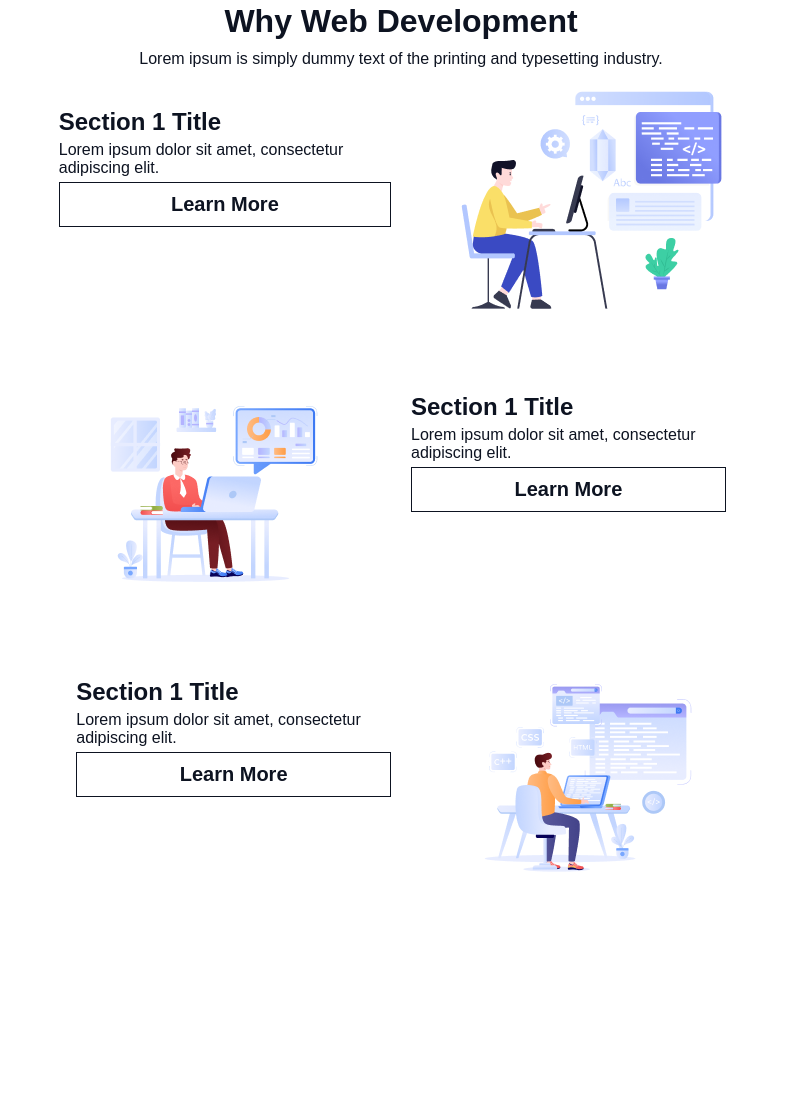
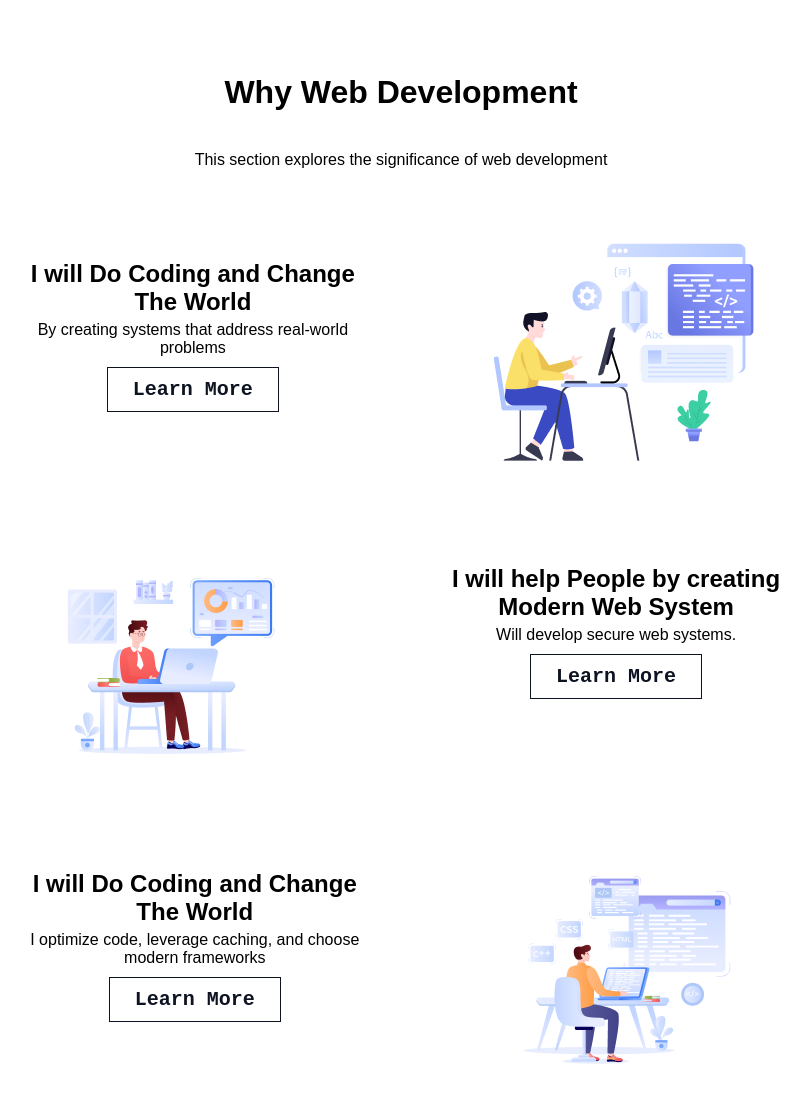
Before and after one commit to MusfiqurTuhin/PGH_Assignment1_Musfiqur, a plain HTML site: page index.html in a window 1280 px wide. Shown: the part 815-1918 px from the top of the page, without its empty margins (239-1049 px from the left). Before the commit the page ends 1753 px from the top, so only its background shows below. Drawn offline with Linux system fonts and the light colour scheme.

Commit message:
inspiration section added

```diff
--- a/index.html
+++ b/index.html
@@ -27,46 +27,61 @@
           <button class="contact-button">Contact with me</button>
         </div>
       </div>
-      <div class="container">
+      <div class="container" align="center">
+        <br>
+        <br>
         <div class="main-title">Why Web Development</div>
-        <div class="main-description">Lorem ipsum is simply dummy text of the printing and typesetting industry.</div>
+        <div class="main-description">This section explores the significance of web development</div>
+        <br>
+        <br>
+
         <div class="section">
           <div class="text-content">
-                <div class="title">Section 1 Title</div>
-                <div class="description">Lorem ipsum dolor sit amet, consectetur adipiscing elit.</div>
-                <div class="button">
+            <div class="title">I will Do Coding and Change The World</div>
+            <div class="description">By creating systems that address real-world problems</div>
+            <a href="#" class="button">
               <span class="button-text">Learn More</span>
-                </div>
+            </a>
           </div>
           <div class="image">
             <img src="./assets/Layer_1.png" alt="Section 1 Image">
           </div>
         </div>
+
         <div class="section">
           <div class="text-content">
-                <div class="title">Section 1 Title</div>
-                <div class="description">Lorem ipsum dolor sit amet, consectetur adipiscing elit.</div>
-                <div class="button">
+            <div class="title">I will help People by creating Modern Web System</div>
+            <div class="description"> Will develop secure web systems. </div>
+            <a href="#" class="button">
               <span class="button-text">Learn More</span>
-                </div>
+            </a>
           </div>
           <div class="image">
             <img src="./assets/Group 3.png" alt="Section 1 Image">
           </div>
         </div>
+
         <div class="section">
           <div class="text-content">
-                <div class="title">Section 1 Title</div>
-                <div class="description">Lorem ipsum dolor sit amet, consectetur adipiscing elit.</div>
-                <div class="button">
+            <div class="title">I will Do Coding and Change The World</div>
+            <div class="description">I optimize code, leverage caching, and choose modern frameworks</div>
+            <a href="#" class="button">
               <span class="button-text">Learn More</span>
-                </div>
+            </a>
           </div>
           <div class="image">
             <img src="./assets/Group 4.png" alt="Section 1 Image">
           </div>
         </div>
       </div>
+      <div class="inspiration-section">
+
+        <h1 class="inspiration-title">My Inspiration</h1>
+
+        <p class="inspiration-description">Nothing is impossible. The word itself says 'I'm possible!</p>
+        <iframe width="560" height="315" src="https://www.youtube.com/embed/DGHn2uOAVCE?si=5UGBBEH2luc6VUpj" title="YouTube video player" frameborder="0" allow="accelerometer; autoplay; clipboard-write; encrypted-media; gyroscope; picture-in-picture; web-share" referrerpolicy="strict-origin-when-cross-origin" allowfullscreen></iframe>
+
+     </div>
 
 </body>
 </html>
--- a/style.css
+++ b/style.css
@@ -2,13 +2,12 @@
     margin: 5px;
     padding: 0px;
     box-sizing: border-box;
-
 }
 
 body {
     font-family: 'Azeret Mono', sans-serif;
-        color: #0D1321;
 }
+
 .navbar {
     background-color: #ffffff;
     display: flex;
@@ -23,7 +22,6 @@
     color: #0D1321;
 }
 
-
 .download-button {
     background-color: transparent;
     color: #0D1321;
@@ -34,11 +32,13 @@
     text-decoration: none;
     display: inline-block;
 }
+
 .banner-content {
     width: 75%;
     text-align: center;
     margin: 0 auto;
 }
+
 .banner {
     background-image: url('./assets/Hero-bg.png');
     background-size: cover;
@@ -68,58 +68,96 @@
     padding: 10px 20px;
     border: none;
     cursor: pointer;
-
 }
 
 .container {
     display: flex;
     flex-direction: column;
     align-items: center;
+    justify-content: center;
+    width: 100%;
+    max-width: 1140px;
+    margin: 0 auto;
+    padding: 20px;
+    box-sizing: border-box;
 }
+
 .main-title {
     font-size: 32px;
     font-weight: 800;
     text-align: center;
+    margin: 20px;
 }
+
 .main-description {
     font-size: 16px;
     text-align: center;
+    margin: 20px;
 }
+
 .section {
     display: flex;
-        margin-bottom: 20px;
+    margin-bottom: 40px;
 }
+
 .section:nth-child(even) {
     flex-direction: row-reverse;
 }
+
 .text-content {
     flex: 1;
     padding: 20px;
+    margin-right: 20px;
 }
-    .title {
-        font-size: 24px;
-        font-weight: 700;
-    }
-    .description {
-        font-size: 16px;
-    }
-    .button {
-        border: 1px solid #0D1321;
-        padding: 10px 20px;
-        text-align: center;
-        cursor: pointer;
-    }
-    .button-text {
-        font-size: 20px;
-        font-weight: 600;
-    }
+
 .image {
     flex: 1;
     display: flex;
     justify-content: center;
     align-items: center;
+    padding-left: 20px;
 }
-    img {
-        max-width: 100%;
-        height: auto;
+
+.title {
+    font-size: 24px;
+    font-weight: 700;
 }
+
+.description {
+    font-size: 16px;
+}
+
+.button {
+    background-color: transparent;
+    color: #0D1321;
+    font-family: 'Azeret Mono SemiBold', monospace;
+    font-size: 20px;
+    padding: 10px 20px;
+    border: 1px solid #0D1321;
+    text-decoration: none;
+    display: inline-block;
+}
+
+.button-text {
+    font-size: 20px;
+    font-weight: 600;
+}
+
+.section:nth-child(even) {
+    flex-direction: row-reverse;
+}
+
+.inspiration-section {
+    max-width: 1140px;
+    margin: auto;
+    text-align: center;
+}
+
+.inspiration-title {
+    font-size: 24px;
+    margin-bottom: 20px;
+}
+
+.inspiration-description {
+    margin-bottom: 30px;
+}
```
Lines whose indentation alone changed are shown as unchanged.
